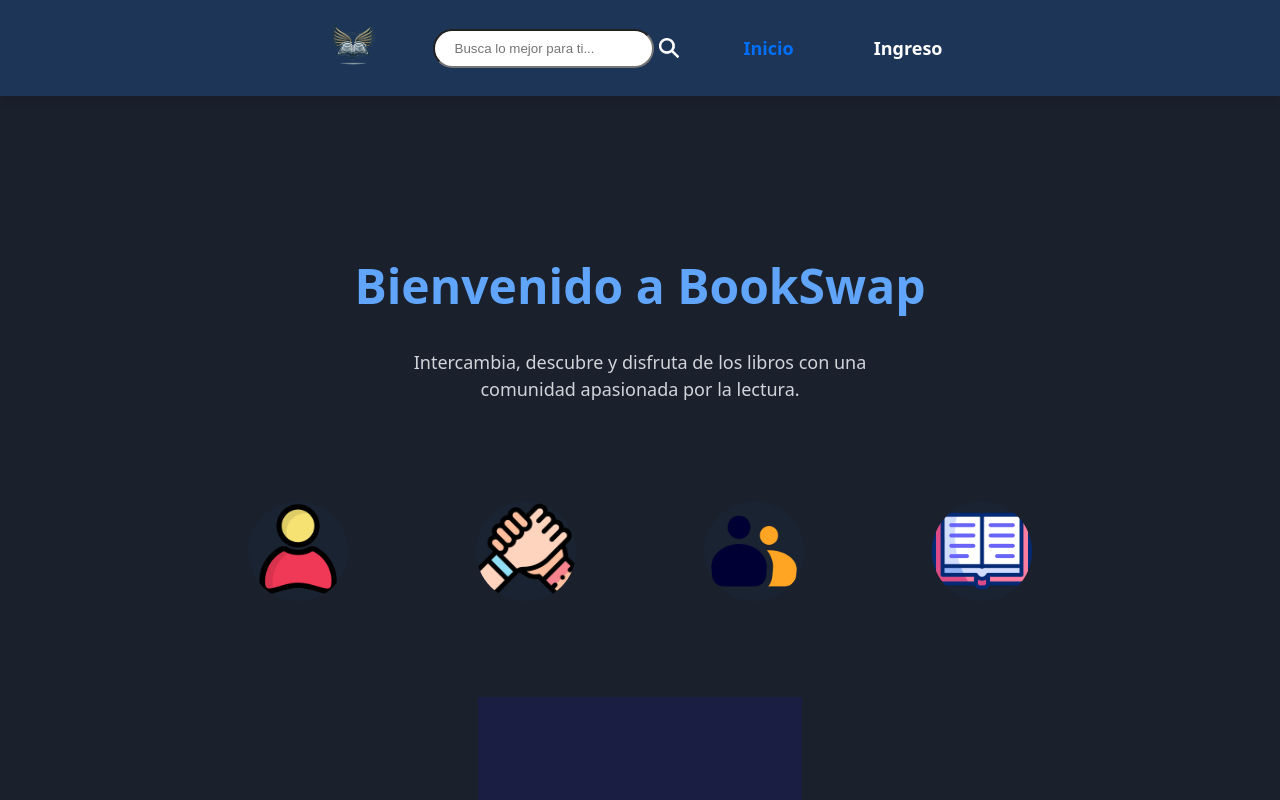
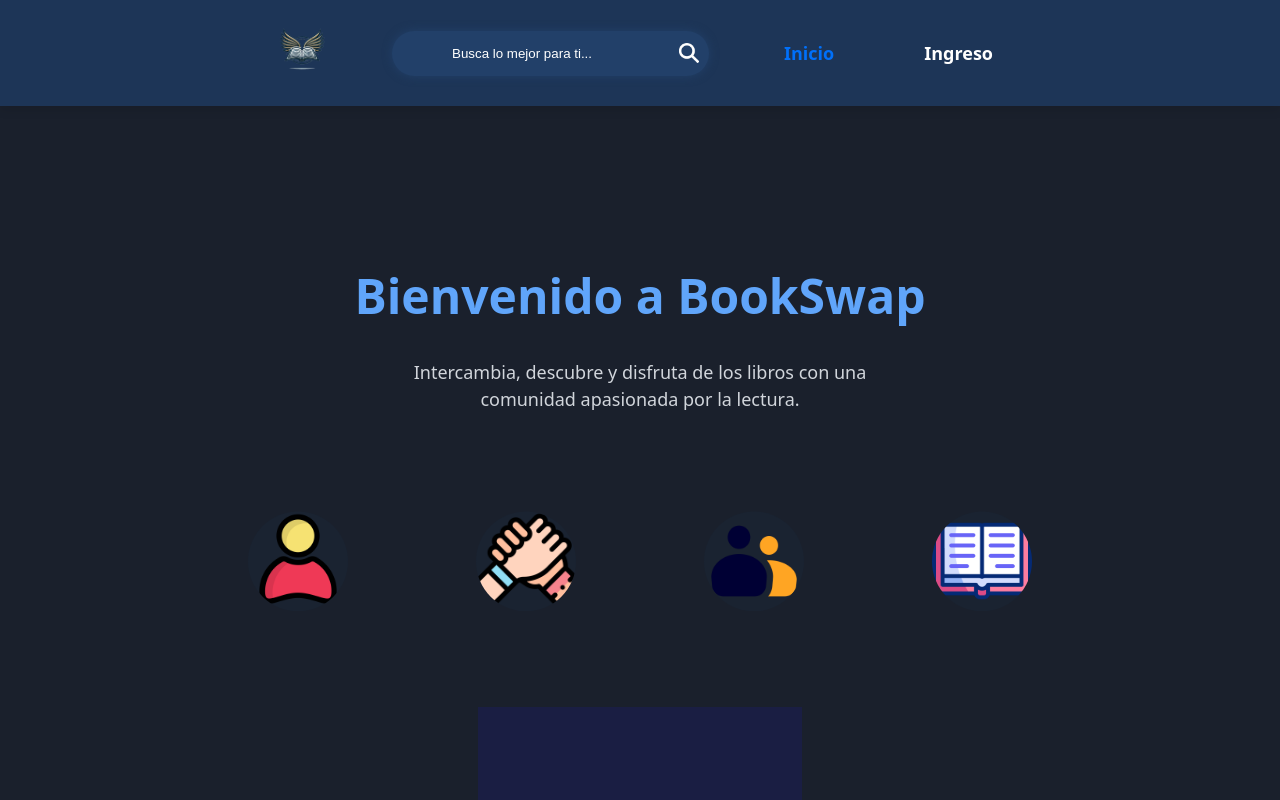
Before and after one commit to Alejost7/Book-Trading, a React (Vite) app in the folder frontend/: page / in a window 1280 px wide. Shown: the top 800 px of the page. Built offline with nearby package versions, Linux system fonts and the light colour scheme; grey boxes are pictures that could not be loaded.

Commit message:
MOD: se modifica la página principal

```diff
--- a/frontend/src/components/inicio/beforeLogin/Search.jsx
+++ b/frontend/src/components/inicio/beforeLogin/Search.jsx
@@ -1,3 +1,4 @@
+import '../../../styles/beforeLogin/search.css';
 import searchIcon from '../../../assets/icons/searchIcon.png';
 const Search = () => {
     return (
--- a/frontend/src/components/registroInicio/Registro.jsx
+++ b/frontend/src/components/registroInicio/Registro.jsx
@@ -48,7 +48,7 @@ const Registro = () => {
         localStorage.setItem("userEmail", form.email);
         dispatch(login());
 
-        setTimeout(() => navigate("/afterLogin"), 500);
+        setTimeout(() => navigate("/afterLogin"));
 
     } catch (error) {
         console.error("Error al conectar con el servidor: ", error);
--- a/frontend/src/styles/beforeLogin/navBar.css
+++ b/frontend/src/styles/beforeLogin/navBar.css
@@ -2,9 +2,9 @@
     display: flex;
     align-items: center;
     justify-content: center;
-    gap: 50px;
+    gap: 60px;
     background: #1D3557;
-    padding: 15px 10%;
+    padding: 20px;
     box-shadow: 0px 4px 10px rgba(0, 0, 0, 0.1);
     position: sticky;
     top: 0;
@@ -23,26 +23,3 @@
     background: rgba(255, 255, 255, 0.2);
     transform: translateY(-2px);
 }
-
-.search {
-    display: flex;
-    align-items: center;
-    gap: 5px;
-}
-
-.searchInput {
-    background: white;
-    color: black;
-    border-radius: 50px;
-    padding: 10px 20px;
-}
-
-.searchIcon {
-    width: 20px;
-    height: auto;
-}
-
-.searchIcon:hover {
-    transform: scale(1.3);
-    cursor: pointer;
-}
--- /dev/null
+++ b/frontend/src/styles/beforeLogin/search.css
@@ -0,0 +1,30 @@
+.search {
+    display: flex;
+        align-items: center;
+        background-color: #224069;
+        padding: 10px 10px;
+        border-radius: 50px;
+        box-shadow: #224069 0px 0px 10px;
+}
+
+.searchInput {
+    background-color: transparent;
+    color: white;
+    padding: 5px 50px;
+    border: none;
+    outline: none;
+}
+
+.searchIcon {
+    width: 20px;
+    height: auto;
+}
+
+.searchIcon:hover {
+    transform: scale(1.3);
+    cursor: pointer;
+}
+
+.searchInput::placeholder {
+    color: white;
+}
```
